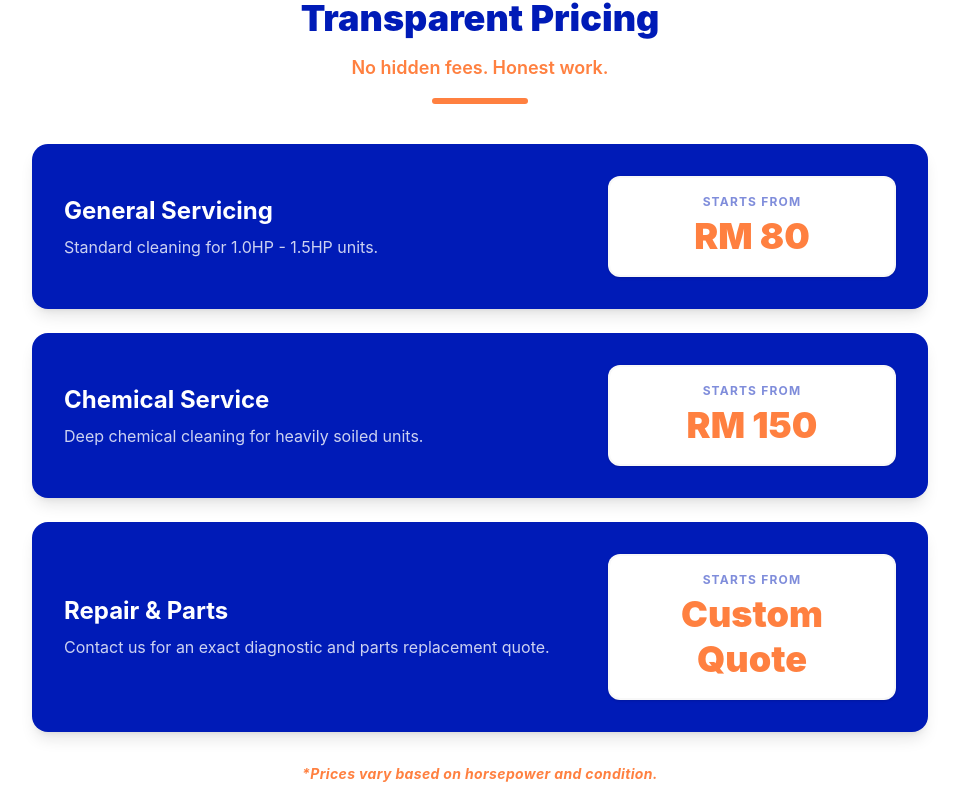
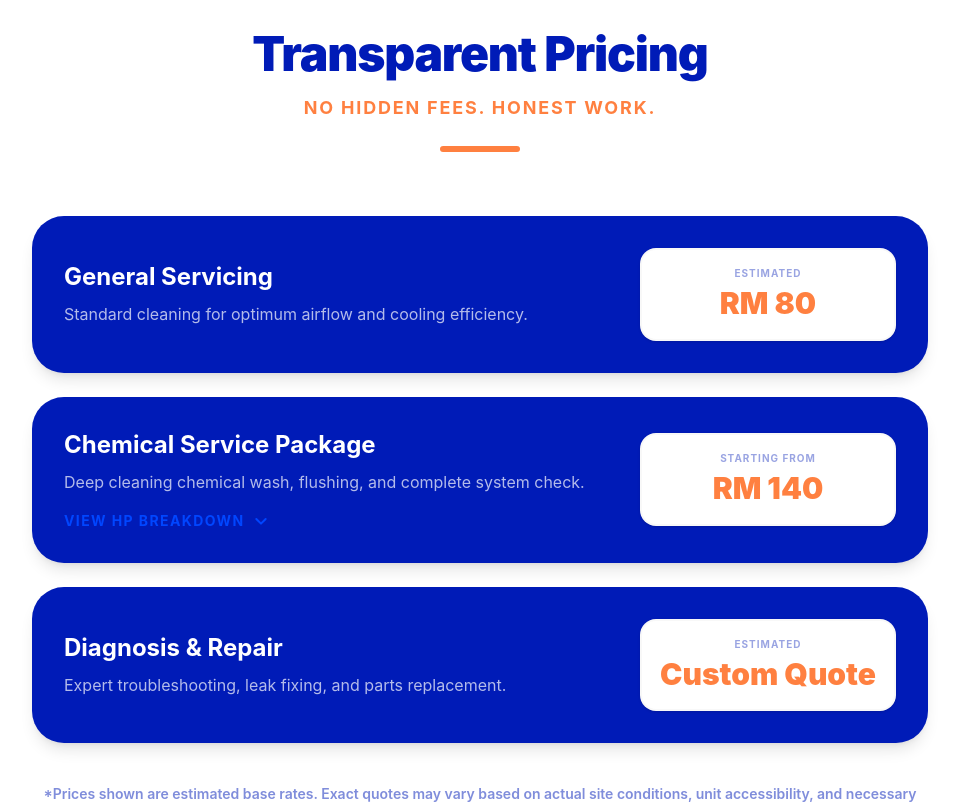
Before and after one commit to MuhdArshadd/BWR_SERVICES, a React (Vite) app: page / in a window 1280 px wide. Shown: the part 1886-2695 px from the top of the page, without its empty margins (160-1119 px from the left). Built offline with nearby package versions, Linux system fonts and the light colour scheme; the HTML template or start-up script is replaced by a standard one.

Commit message:
update on pricing

```diff
--- a/src/components/sections/Pricing.jsx
+++ b/src/components/sections/Pricing.jsx
@@ -1,42 +1,177 @@
-import React from 'react';
+import React, { useState } from 'react';
 
 const Pricing = () => {
+  // State to track which pricing card is expanded
+  const [expandedTier, setExpandedTier] = useState(null);
+
+  const toggleExpand = (tierId) => {
+    if (expandedTier === tierId) {
+      setExpandedTier(null); // Close if already open
+    } else {
+      setExpandedTier(tierId); // Open clicked tier
+    }
+  };
+
   const tiers = [
-    { title: 'General Servicing', price: 'RM 80', desc: 'Standard cleaning for 1.0HP - 1.5HP units.' },
-    { title: 'Chemical Service', price: 'RM 150', desc: 'Deep chemical cleaning for heavily soiled units.' },
-    { title: 'Repair & Parts', price: 'Custom Quote', desc: 'Contact us for an exact diagnostic and parts replacement quote.' },
+    {
+      id: 'general',
+      title: 'General Servicing',
+      price: 'RM 80',
+      desc: 'Standard cleaning for optimum airflow and cooling efficiency.',
+      hasDetails: false
+    },
+    {
+      id: 'chemical',
+      title: 'Chemical Service Package',
+      price: 'RM 140',
+      desc: 'Deep cleaning chemical wash, flushing, and complete system check.',
+      hasDetails: true
+    },
+    {
+      id: 'repair',
+      title: 'Diagnosis & Repair',
+      price: 'Custom Quote',
+      desc: 'Expert troubleshooting, leak fixing, and parts replacement.',
+      hasDetails: false
+    },
   ];
 
   return (
-    <section id="pricing" className="py-16 px-4 bg-white">
+    <section id="pricing" className="py-24 px-4 bg-white">
       <div className="max-w-4xl mx-auto">
 
         {/* Section Header */}
-        <div className="text-center mb-10">
-          <h2 className="text-4xl font-black text-base-dark mb-4">Transparent Pricing</h2>
-          <p className="text-lg text-accent font-semibold mb-4">No hidden fees. Honest work.</p>
-          <div className="w-24 h-1.5 bg-accent mx-auto rounded-full"></div>
+        <div className="text-center mb-16">
+          <h2 className="text-4xl md:text-5xl font-black text-base-dark mb-4 tracking-tight">
+            Transparent Pricing
+          </h2>
+          <p className="text-lg text-accent font-bold tracking-widest uppercase mb-6">
+            No hidden fees. Honest work.
+          </p>
+          <div className="w-20 h-1.5 bg-accent mx-auto rounded-full"></div>
         </div>
 
         {/* Pricing Cards */}
         <div className="flex flex-col gap-6">
-          {tiers.map((tier, idx) => (
-            <div key={idx} className="flex flex-col md:flex-row justify-between items-start md:items-center p-6 md:p-8 bg-base-dark rounded-2xl transition-all duration-300 shadow-lg hover:shadow-xl hover:-translate-y-1">
+          {tiers.map((tier) => (
+            <div
+              key={tier.id}
+              className={`flex flex-col p-6 md:p-8 bg-base-dark rounded-[2rem] transition-all duration-300 shadow-lg ${tier.hasDetails ? 'cursor-pointer hover:ring-2 hover:ring-brand' : 'hover:-translate-y-1'}`}
+              onClick={() => tier.hasDetails && toggleExpand(tier.id)}
+            >
 
-              {/* Left Side: Title & Description */}
-              <div className="mb-6 md:mb-0 flex-1 md:pr-4">
-                <h3 className="text-2xl font-bold text-white mb-2">{tier.title}</h3>
-                <p className="text-white/80">{tier.desc}</p>
+              {/* Main Card Header (Always Visible) */}
+              <div className="flex flex-col md:flex-row justify-between items-start md:items-center">
+                <div className="mb-6 md:mb-0 flex-1 md:pr-4">
+                  <h3 className="text-2xl font-bold text-white mb-2">{tier.title}</h3>
+                  <p className="text-white/70 leading-relaxed">{tier.desc}</p>
+
+                  {/* Click to expand hint */}
+                  {tier.hasDetails && (
+                    <div className="mt-4 flex items-center gap-2 text-brand font-bold text-sm uppercase tracking-widest">
+                      {expandedTier === tier.id ? 'Close Details' : 'View HP Breakdown'}
+                      <svg className={`w-4 h-4 transition-transform duration-300 ${expandedTier === tier.id ? 'rotate-180' : ''}`} fill="none" viewBox="0 0 24 24" stroke="currentColor">
+                        <path strokeLinecap="round" strokeLinejoin="round" strokeWidth={3} d="M19 9l-7 7-7-7" />
+                      </svg>
+                    </div>
+                  )}
+                </div>
+
+                {/* The White Price Badge */}
+                <div className="flex flex-col items-center justify-center w-full md:w-64 bg-white border-2 border-structure/30 rounded-2xl p-4 shadow-sm flex-shrink-0">
+                  <span className="text-[10px] font-bold text-base-dark/40 uppercase tracking-widest mb-1">
+                    {tier.id === 'chemical' ? 'Starting From' : 'Estimated'}
+                  </span>
+                  <div className="font-black text-accent text-center leading-tight text-3xl">
+                    {tier.price}
+                  </div>
+                </div>
               </div>
 
-              {/* Right Side: The White Price Badge */}
-              <div className="flex flex-col items-center justify-center w-full md:w-64 lg:w-72 bg-white border-2 border-structure/30 rounded-xl p-4 shadow-sm flex-shrink-0">
-                <span className="text-xs font-bold text-base-dark/50 uppercase tracking-widest mb-1">
-                  Starts From
-                </span>
+              {/* --- EXPANDABLE DETAILS SECTION (Only for Chemical) --- */}
+              <div
+                className={`overflow-hidden transition-all duration-500 ease-in-out ${
+                  expandedTier === tier.id ? 'max-h-[1000px] opacity-100 mt-8 pt-8 border-t border-white/10' : 'max-h-0 opacity-0 mt-0 pt-0 border-transparent'
+                }`}
+              >
+                <div className="grid grid-cols-1 md:grid-cols-2 gap-10">
 
-                <div className="font-black text-accent text-center leading-tight text-3xl lg:text-4xl">
-                  {tier.price}
+                  {/* Left: What's Included */}
+                  <div>
+                    <h4 className="text-lg font-bold text-white mb-4">Package Inclusions:</h4>
+                    <ul className="space-y-3">
+                      {[
+                        'Chemical service for indoor & outdoor units',
+                        'Cover & filter deep cleaning',
+                        'Drain pipe flushing to prevent leaks',
+                        'Comprehensive gas checking'
+                      ].map((item, i) => (
+                        <li key={i} className="flex items-start gap-3 text-white/80 text-sm">
+                          <svg className="w-5 h-5 text-green-400 flex-shrink-0 mt-0.5" fill="none" viewBox="0 0 24 24" stroke="currentColor">
+                            <path strokeLinecap="round" strokeLinejoin="round" strokeWidth={3} d="M5 13l4 4L19 7" />
+                          </svg>
+                          {item}
+                        </li>
+                      ))}
+                    </ul>
+                    {/* Important Gas Note */}
+                    <div className="mt-6 p-4 bg-brand/20 border border-brand/30 rounded-xl">
+                      <p className="text-sm font-semibold text-white">
+                        <span className="text-accent font-black uppercase text-xs tracking-widest block mb-1">Note on Gas Refill</span>
+                        If gas is required after checking, an additional charge of <span className="text-accent font-black">RM2 per PSI</span> will apply.
+                      </p>
+                    </div>
+                  </div>
+
+                  {/* Right: Pricing Tables */}
+                  <div className="space-y-6">
+                    {/* Wall Mounted Table */}
+                    <div>
+                      <h4 className="text-accent font-black uppercase tracking-widest text-sm mb-3">Wall Mounted Units</h4>
+                      <div className="bg-white/5 rounded-xl border border-white/10 overflow-hidden">
+                        <div className="flex justify-between px-4 py-2 bg-white/10 text-white text-xs font-bold uppercase tracking-wider">
+                          <span>Horsepower</span>
+                          <span>Price</span>
+                        </div>
+                        <div className="flex justify-between px-4 py-3 border-b border-white/5 text-white/80 text-sm">
+                          <span>1.0 HP - 1.5 HP</span>
+                          <span className="font-bold text-white">RM 140</span>
+                        </div>
+                        <div className="flex justify-between px-4 py-3 border-b border-white/5 text-white/80 text-sm">
+                          <span>2.0 HP - 2.5 HP</span>
+                          <span className="font-bold text-white">RM 160</span>
+                        </div>
+                        <div className="flex justify-between px-4 py-3 text-white/80 text-sm">
+                          <span>3.0 HP & Above</span>
+                          <span className="font-bold text-white">RM 190</span>
+                        </div>
+                      </div>
+                    </div>
+
+                    {/* Ceiling Cassette Table */}
+                    <div>
+                      <h4 className="text-accent font-black uppercase tracking-widest text-sm mb-3">Ceiling Cassette Units</h4>
+                      <div className="bg-white/5 rounded-xl border border-white/10 overflow-hidden">
+                        <div className="flex justify-between px-4 py-2 bg-white/10 text-white text-xs font-bold uppercase tracking-wider">
+                          <span>Horsepower</span>
+                          <span>Price</span>
+                        </div>
+                        <div className="flex justify-between px-4 py-3 border-b border-white/5 text-white/80 text-sm">
+                          <span>1.5 HP</span>
+                          <span className="font-bold text-white">RM 200</span>
+                        </div>
+                        <div className="flex justify-between px-4 py-3 border-b border-white/5 text-white/80 text-sm">
+                          <span>2.0 HP - 2.5 HP</span>
+                          <span className="font-bold text-white">RM 250</span>
+                        </div>
+                        <div className="flex justify-between px-4 py-3 text-white/80 text-sm">
+                          <span>3.0 HP & Above</span>
+                          <span className="font-bold text-white">RM 300 - RM 350</span>
+                        </div>
+                      </div>
+                    </div>
+
+                  </div>
                 </div>
               </div>
 
@@ -45,8 +180,8 @@ const Pricing = () => {
         </div>
 
         {/* Disclaimer */}
-        <p className="text-center mt-8 text-sm text-accent font-bold italic tracking-wide">
-          *Prices vary based on horsepower and condition.
+        <p className="text-center mt-10 text-sm text-base-dark/50 font-semibold leading-relaxed">
+          *Prices shown are estimated base rates. Exact quotes may vary based on actual site conditions, unit accessibility, and necessary parts replacement.
         </p>
 
       </div>
```
